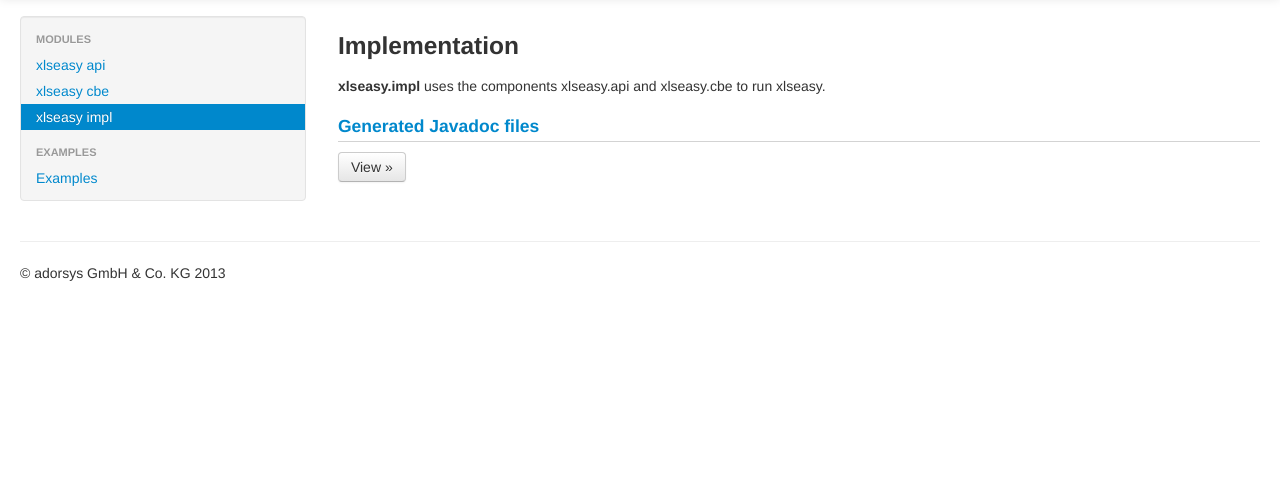
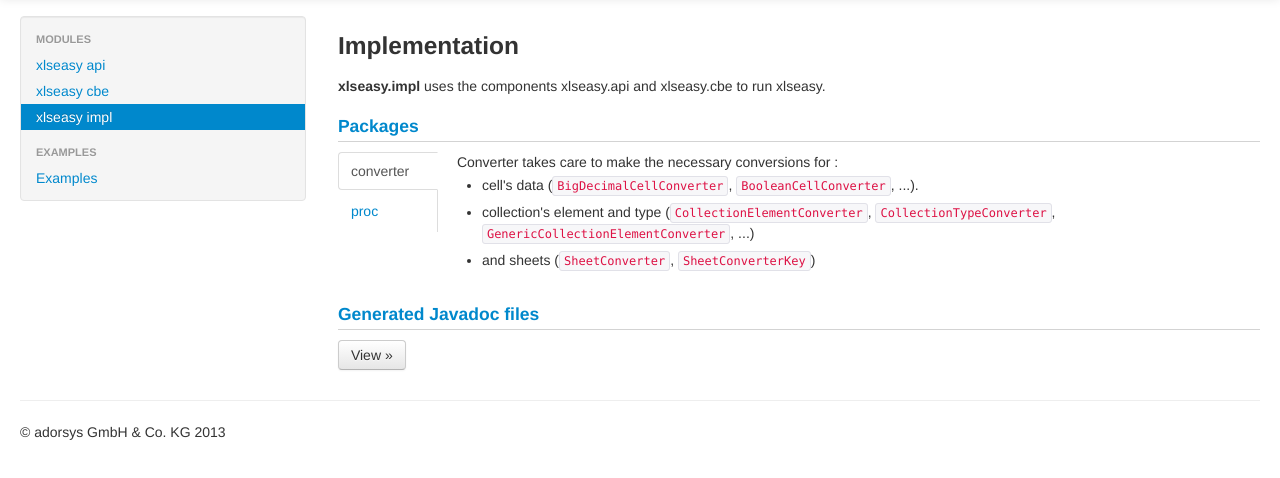
Before and after one commit to adorsys/xlseasy, a plain HTML site: page docu/xlseasy.impl/index.html in a window 1280 px wide. Shown: the part 44-522 px from the top of the page. Drawn offline with Linux system fonts and the light colour scheme.

Commit message:
<div class=tab-pane id=main>

```diff
--- a/docu/xlseasy.impl/index.html
+++ b/docu/xlseasy.impl/index.html
@@ -28,7 +28,8 @@ body {
 	}
 }
 </style>
-<link href="../../bootstrap/css/bootstrap-responsive.css" rel="stylesheet">
+<link href="../../bootstrap/css/bootstrap-responsive.css"
+	rel="stylesheet">
 
 <!-- HTML5 shim, for IE6-8 support of HTML5 elements -->
 <!--[if lt IE 9]>
@@ -59,8 +60,9 @@ body {
 				<a class="brand" href="../../index.html">xlseasy</a>
 				<div class="nav-collapse collapse">
 					<p class="navbar-text pull-right">
-						The annotation based XLS to Java Bean Mapper
-						<img class="adorsys-logo" alt="adorsys-logo" src="../../bootstrap/img/adorsys.jpeg">
+						The annotation based XLS to Java Bean Mapper <img
+							class="adorsys-logo" alt="adorsys-logo"
+							src="../../bootstrap/img/adorsys.jpeg">
 					</p>
 					<ul class="nav">
 						<li class="active"><a href="../../index.html">Home</a></li>
@@ -85,7 +87,7 @@ body {
 								impl</a></li>
 
 						<li class="nav-header">Examples</li>
-              			<li><a href="../../example.html">Examples</a></li>
+						<li><a href="../../example.html">Examples</a></li>
 					</ul>
 				</div>
 				<!--/.well -->
@@ -95,10 +97,40 @@ body {
 				<h3>Implementation</h3>
 				<div class="row-fluid">
 
-					<strong>xlseasy.impl</strong> uses the components xlseasy.api and xlseasy.cbe to run xlseasy.
+					<strong>xlseasy.impl</strong> uses the components xlseasy.api and
+					xlseasy.cbe to run xlseasy.
+
+					<h4 class="tech">Packages</h4>
+
+					<div class="tabbable tabs-left">
+						<ul class="nav nav-tabs">
+							<li class="active"><a href="#conv" data-toggle="tab">converter</a></li>
+							<li><a href="#proc" data-toggle="tab">proc</a></li>
+						</ul>
+						<div class="tab-content">
+							<div class="tab-pane active" id="conv">
+								Converter takes care to make the necessary conversions for :
+								<ul>
+									<li>cell's data (<code>BigDecimalCellConverter</code>,
+										<code>BooleanCellConverter</code>, ...).
+									</li>
+									<li>collection's element and type (<code>CollectionElementConverter</code>,
+										<code>CollectionTypeConverter</code>, <code>GenericCollectionElementConverter</code>, ...)
+									</li>
+									<li>and sheets (<code>SheetConverter</code>, <code>SheetConverterKey</code>)</li>
+								</ul>
+							</div>
+
+							<div class="tab-pane" id="proc">
+							</div>
+						</div>
+					</div>
+
 
 					<h4 class="tech">Generated Javadoc files</h4>
-					<p><a class="btn" href="javadoc.html">View &raquo;</a></p>
+					<p>
+						<a class="btn" href="javadoc.html">View &raquo;</a>
+					</p>
 				</div>
 				<!--/row-->
 			</div>
```
Also changed, not shown: docu/xlseasy.cbe/index.html (+7 -7 lines).
